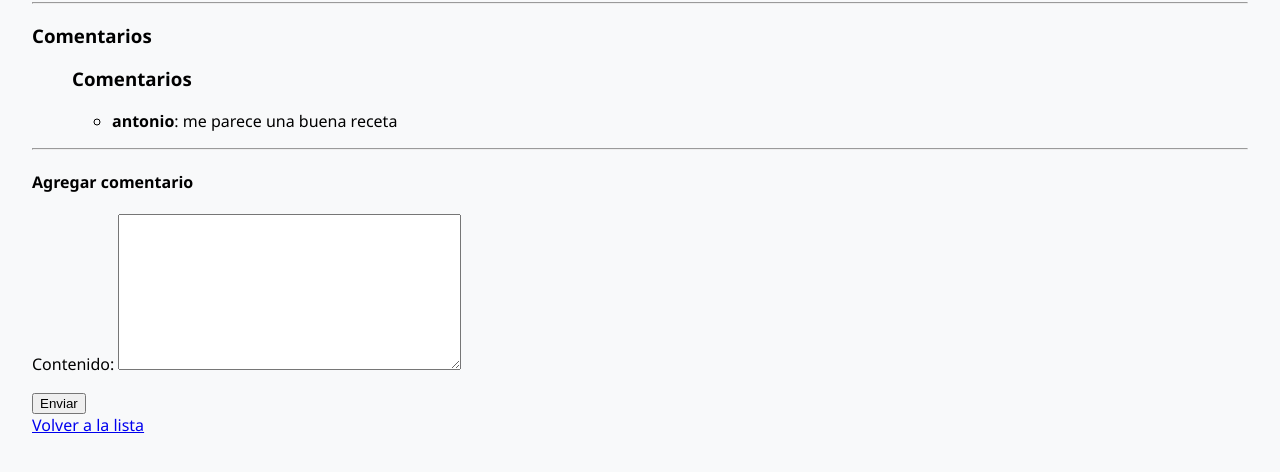
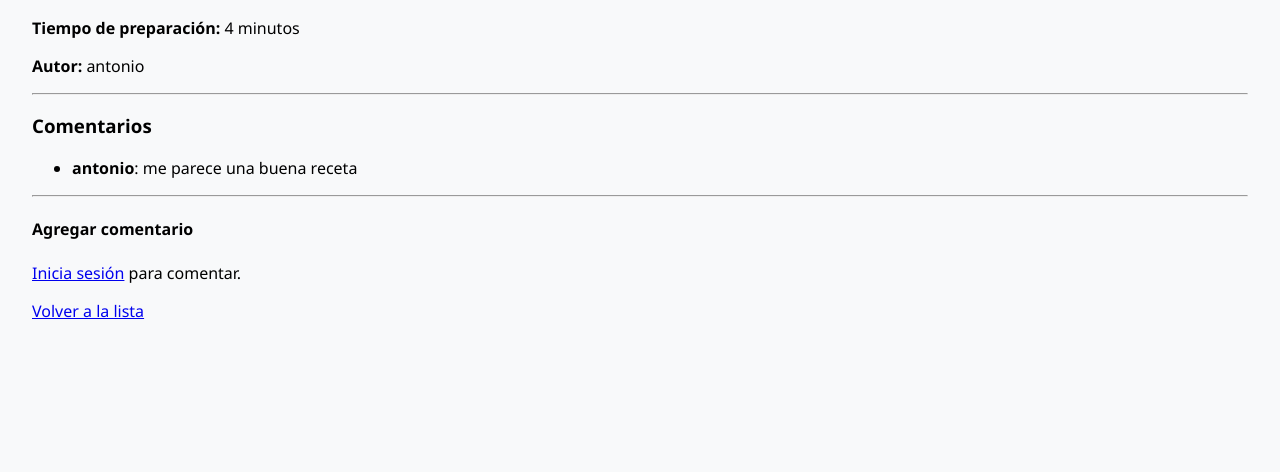
Before and after one commit to jcasrui733/proyecto_recetas, a Django app: page /receta/3/ in a window 1280 px wide. Shown: the part 282-754 px from the top of the page. Run offline with Django 5.2, Linux system fonts and the light colour scheme; data comes from the database, SQL or seed files in the repository; both versions use the stored data as it was after the commit.

Commit message:
arrglo plantilla detalles

```diff
--- a/recetas/templates/recetas/detalles_recetas.html
+++ b/recetas/templates/recetas/detalles_recetas.html
@@ -1,18 +1,19 @@
 {% extends 'recetas/base.html' %}
 {% block title %}Detalle de Receta{% endblock %}
 {% block content %}
-<h2>{{ recetas.titulo }}</h2>
-<p><strong>Ingredientes:</strong> {{ recetas.ingredientes }}</p>
-<p><strong>Pasos:</strong> {{ recetas.pasos_elaboracion }}</p>
-<p><strong>Tiempo de preparación:</strong> {{ recetas.tiempo_preparacion }} minutos</p>
+<h2>{{ receta.titulo }}</h2>
+<p><strong>Ingredientes:</strong> {{ receta.ingredientes }}</p>
+<p><strong>Pasos:</strong> {{ receta.pasos_elaboracion }}</p>
+<p><strong>Tiempo de preparación:</strong> {{ receta.tiempo_preparacion }} minutos</p>
+<p><strong>Autor:</strong> {{ receta.autor.username }}</p>
+
 {% if user == receta.autor %}
     <a href="{% url 'editar_receta' receta.pk %}">Editar</a>
     <a href="{% url 'eliminar_receta' receta.pk %}">Eliminar</a>
 {% endif %}
+
 <hr>
 <h3>Comentarios</h3>
-<ul>
-    <h3>Comentarios</h3>
 <ul>
     {% for comentario in receta.recetas.all %}
         <li>
@@ -22,13 +23,18 @@
         <li>No hay comentarios todavía.</li>
     {% endfor %}
 </ul>
-</ul>
+
 <hr>
 <h4>Agregar comentario</h4>
-<form method="post" action="{% url 'agregar_comentario' receta.pk %}">
-    {% csrf_token %}
-    {{ form_comentario.as_p }}
-    <button type="submit" class="btn">Enviar</button>
-</form>
+{% if user.is_authenticated %}
+    <form method="post" action="{% url 'agregar_comentario' receta.pk %}">
+        {% csrf_token %}
+        {{ form_comentario.as_p }}
+        <button type="submit">Enviar</button>
+    </form>
+{% else %}
+    <p><a href="{% url 'login' %}">Inicia sesión</a> para comentar.</p>
+{% endif %}
+
 <a href="{% url 'lista_recetas' %}">Volver a la lista</a>
 {% endblock %}
```
Also changed, not shown: db.sqlite3.
